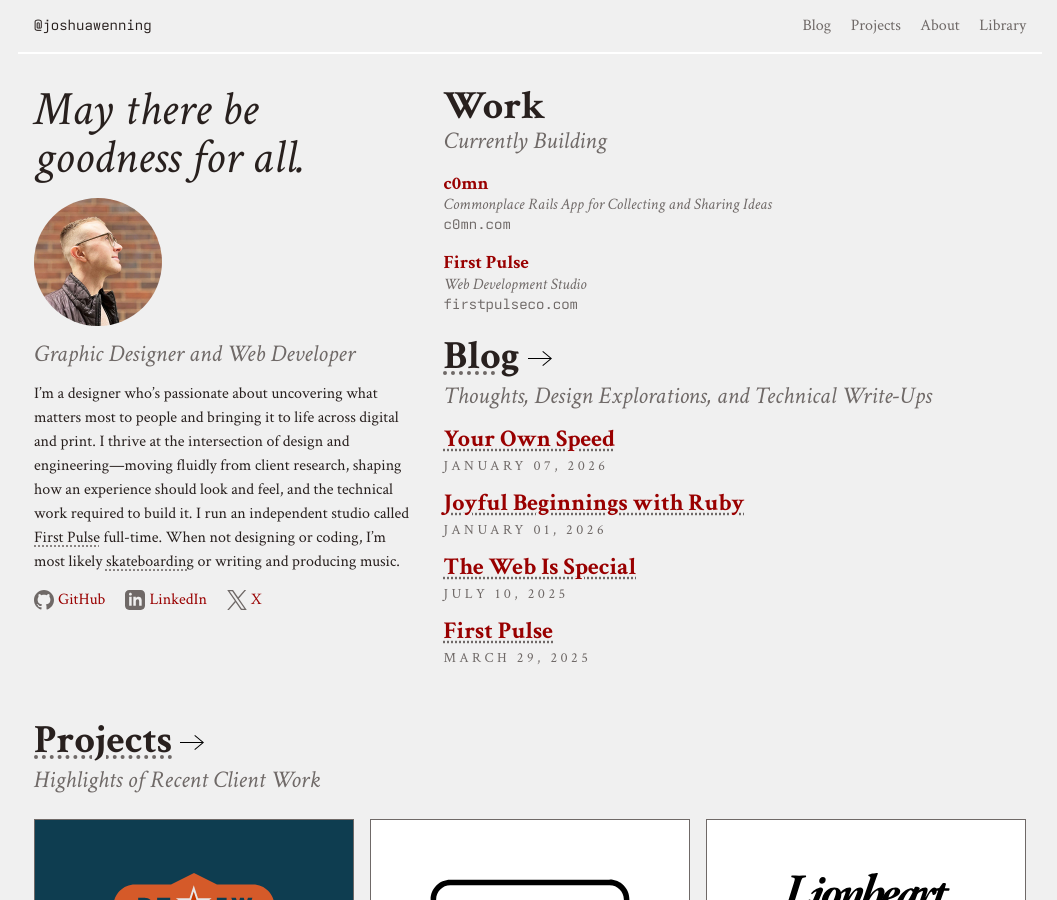
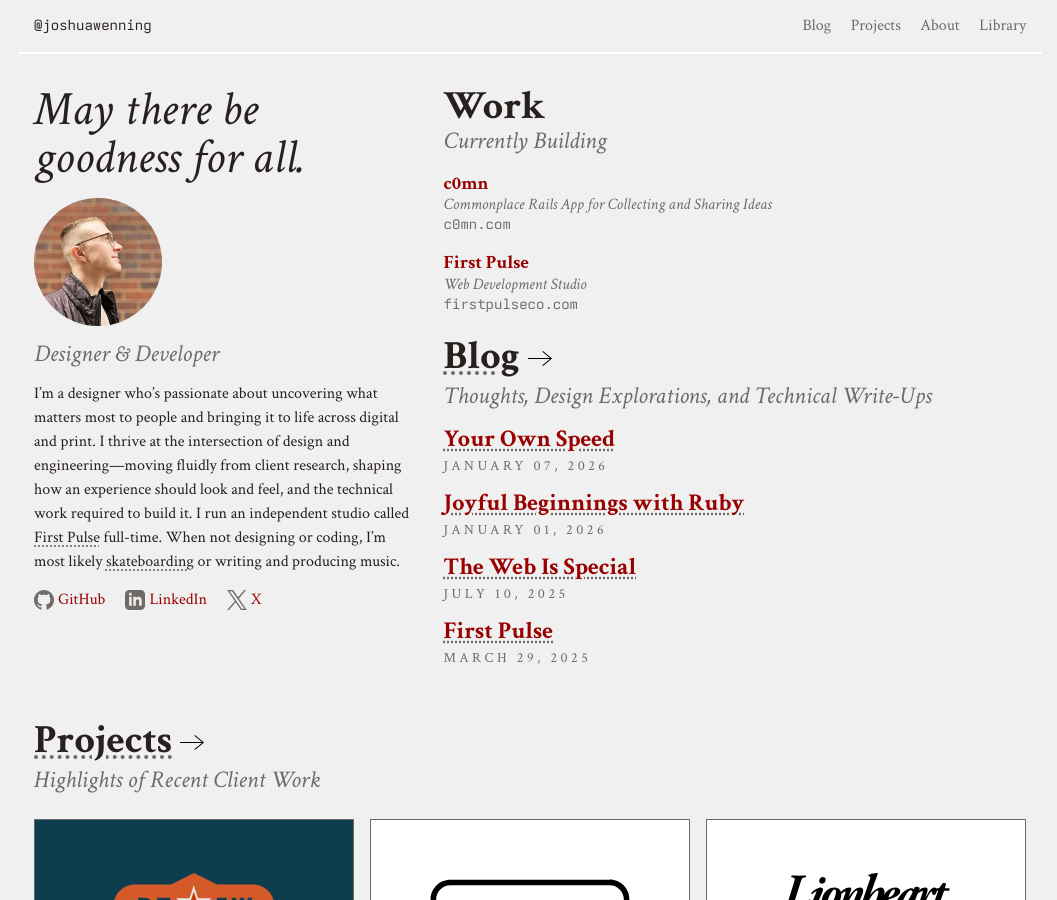
Before and after one commit to joshuawenning/blog, a Jekyll site: the page built from index.html, in a window 1280 px wide and 900 px high. Shown: the whole window, without its empty margins (110-1167 px from the left). Built offline with Jekyll 4.4.1, drawn with Linux system fonts in a browser that asks for light colours.

Commit message:
Update title

```diff
--- a/about.html
+++ b/about.html
@@ -5,7 +5,7 @@
 
 <section class="mb-2 pl-1 pr-1">
   <h1 class="text-h2">About</h1>
-  <h2 class="mb-1 grey text-h4 text-italic text-normal">Graphic Designer and Web Developer</h2>
+  <h2 class="mb-1 grey text-h4 text-italic text-normal">Designer &amp; Developer</h2>
   <p class="mb-1 text-h3 text-pretty">I&rsquo;m a designer who&rsquo;s passionate about uncovering what matters most to people and bringing it to life across digital and print. I thrive at the intersection of design and engineering&mdash;moving fluidly from client research, shaping how an experience should look and feel, and the technical work required to build it.</p>
   <p class="columns text-pretty">My experience spans both small and large teams&mdash;from the tight-knit agency IBA, Inc. to the marketing team at Sweetwater. I also had the privilege of serving at the Sambodh Center for Human Excellence, a 501(c)(3) nonprofit, where I transitioned into a leadership role in operations. Currently, I run <a class="black" href="https://firstpulseco.com/">First Pulse</a> full-time, blending my love of design and community service with projects and campaigns for clients like the Community Foundation of Greater Fort Wayne, Downtown Fort Wayne, Patronicity, and Search Ministries. When not designing or coding, I&rsquo;m most likely <a class="black" href="https://www.instagram.com/joshuawenning">skateboarding</a> or writing and producing music.</p>
   <hr>
--- a/index.html
+++ b/index.html
@@ -11,7 +11,7 @@
 
     <div class="mb-1">
       <img alt="Profile" class="avatar avatar-small d-block mb-1" src="assets/images/profile.jpg">
-      <p class="grey lh-solid mb-1 text-h4 text-italic">Graphic Designer and Web Developer</p>
+      <p class="grey lh-solid mb-1 text-h4 text-italic">Designer &amp; Developer</p>
       <p class="lh-copy mb-1 text-h5">I&rsquo;m a designer who&rsquo;s passionate about uncovering what matters most to people and bringing it to life across digital and print. I thrive at the intersection of design and engineering&mdash;moving fluidly from client research, shaping how an experience should look and feel, and the technical work required to build it. I run an independent studio called <a class="black" href="https://firstpulsestudio.com/">First Pulse</a> full-time. When not designing or coding, I&rsquo;m most likely <a class="black" href="https://www.instagram.com/joshuawenning">skateboarding</a> or writing and producing music.</p>
     </div>
 
```
